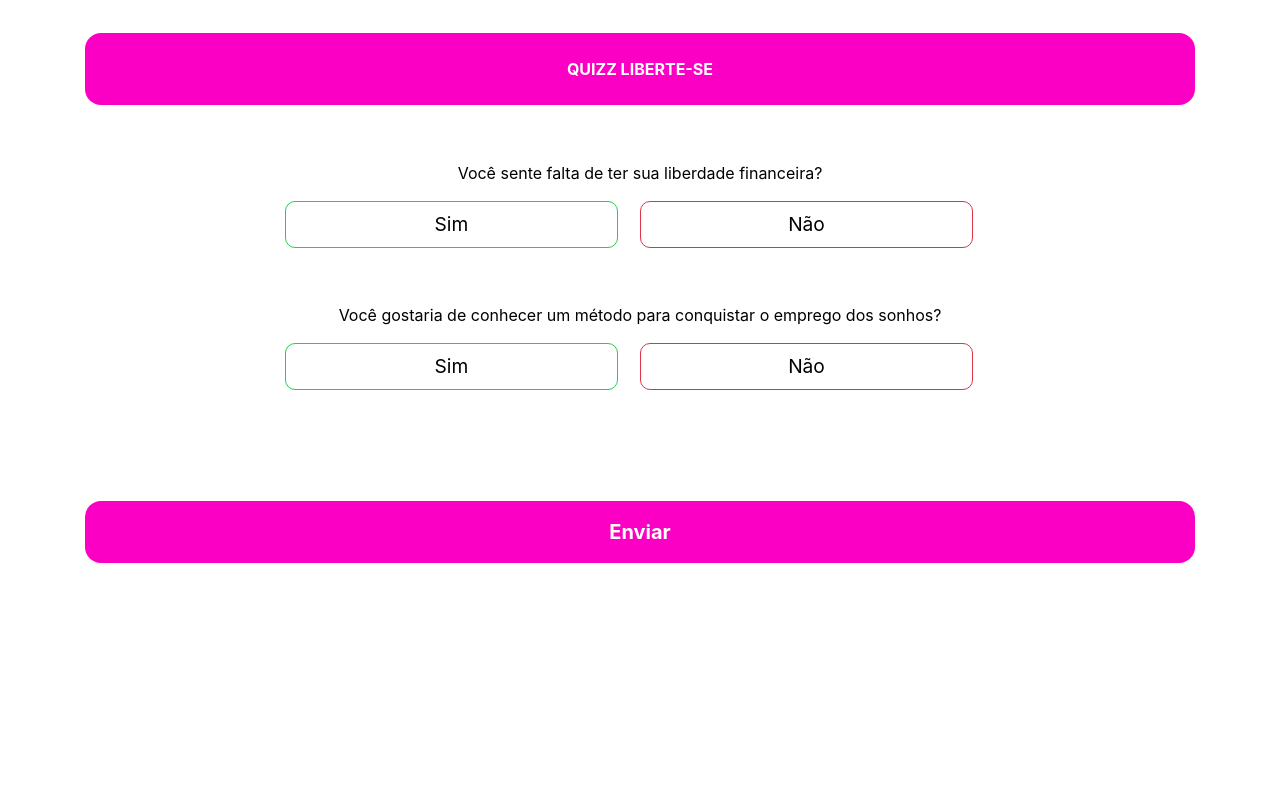
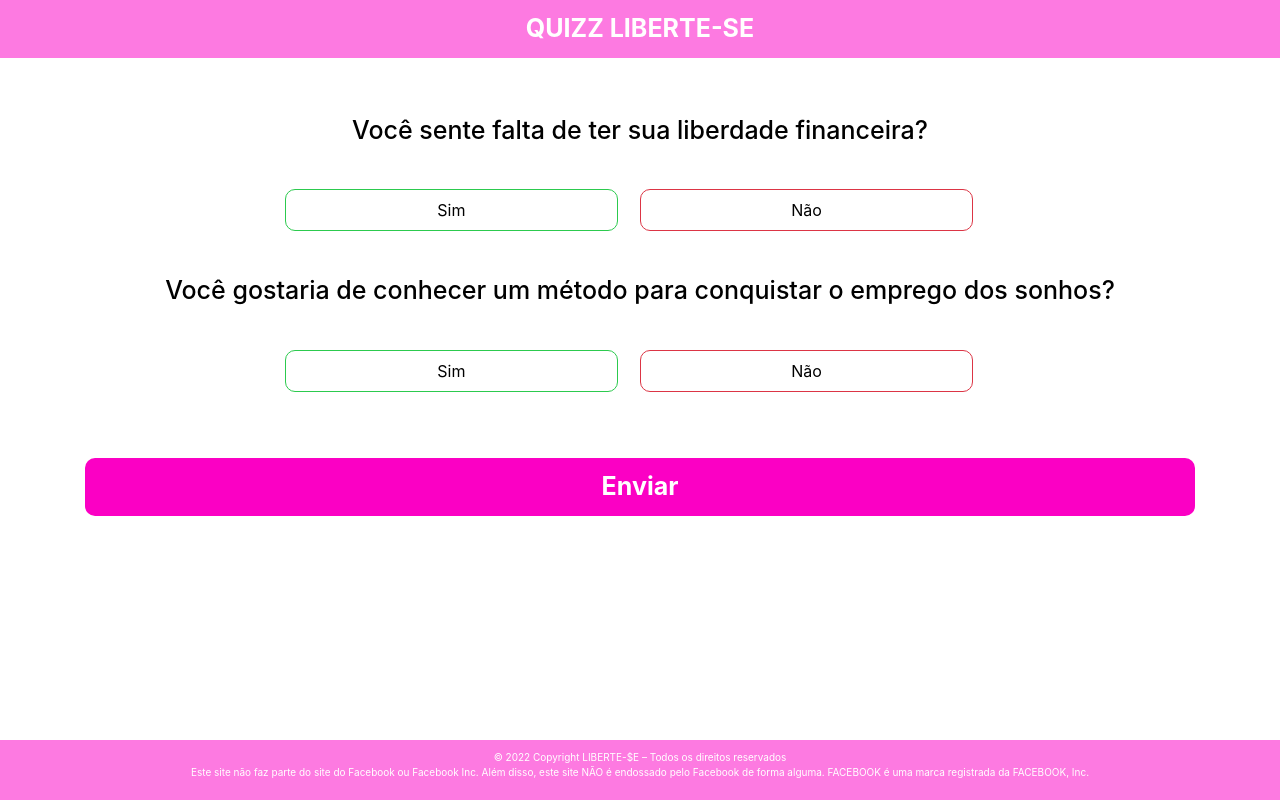
Before and after one commit to Metodo-LiberteSe/Metodo-LiberteSe.github.io, a plain HTML site: page index.html in a window 1280 px wide. Drawn offline with nearby package versions, Linux system fonts and the light colour scheme.

Commit message:
Atualização forms

```diff
--- a/index.html
+++ b/index.html
@@ -16,21 +16,20 @@
     <title>QUIZZ LIBERTE-$E</title>
 </head>
 <body>
+    <nav class="navbar" style="background-color: #fb00c585;">
+        <span class="d-block p-2 font-weight-bold m-auto">QUIZZ LIBERTE-SE</span>
+    </nav>
+
     <div class="container">
-        <header>
-            <span class="text-center d-block p-2 font-weight-bold">QUIZZ LIBERTE-SE</span>
-        </header>
-
-
         <form>
             <div class="form-group">
-                <p class="text-center">Você sente falta de ter sua liberdade financeira?</p>
+                <h2 class="text-center">Você sente falta de ter sua liberdade financeira?</h2>
                 <div class="d-flex justify-content-center">
                     <button type="button" class="button" id="FirstsButtons">Sim</button>
                     <button type="button" class="button not" id="FirstsButtons">Não</button><br>
                 </div>
 
-                <p class="text-center">Você gostaria de conhecer um método para conquistar o emprego dos sonhos?</label>
+                <h2 class="text-center">Você gostaria de conhecer um método para conquistar o emprego dos sonhos?</h2>
                 <div class="d-flex justify-content-center">
                     <button type="button"   class="button" id="SecondsButtons">Sim</button>
                     <button type="button" class="button not" id="SecondsButtons">Não</button>
@@ -39,6 +38,21 @@
         </form>
 
         <a href="http://www.libertese.site/" class="buttonSend btn-lg btn-block font-weight-bold">Enviar</a>
+
+
+
     </div>
+
+    <footer>
+        <div class="text-center p-3" style="background-color: #fb00c585;">
+            © 2022 Copyright LIBERTE-$E – Todos os direitos reservados
+            <p>
+                Este site não faz parte do site do Facebook ou Facebook Inc.
+                Além disso, este site NÃO é endossado pelo Facebook de forma alguma.
+                FACEBOOK é uma marca registrada da FACEBOOK, Inc.
+            </p>
+
+        </div>
+    </footer>
 </body>
 </html>
--- a/styles.css
+++ b/styles.css
@@ -1,27 +1,35 @@
+html{
+    font-size: 62.5%;
+}
+
 body{
+    display: flex;
+    flex-direction: column;
+    min-height: 100vh;
+
     background: rgb(255, 255, 255);
 
     color: rgb(0, 0, 0);
 }
 
-header{
-    background-color: #FB00C4;
+nav{
     color: white;
-
-    padding: 1rem 0rem;
-
-    margin-top: 3%;
-
-    border-radius: 1rem;
 }
 
 .container{
     margin-top: 1%;
+
+
 }
 
+span{
+    font-size: 2.5rem;
+}
 
-p{
-    margin-top: 5%;
+h2{
+    margin: 4% 0px;
+
+    font-size: 2.5rem;
 }
 
 .container .button{
@@ -31,7 +39,7 @@ p{
     width: 30%;
     margin-right: 2%;
 
-    font-size: 1.2rem;
+    font-size: 1.6rem;
 
     padding: 8px 9px;
 
@@ -50,12 +58,14 @@ p{
 .buttonSend{
     background-color: #FB00C4;
 
+    font-size: 2.5rem;
     text-align: center;
     color: white;
 
     padding: 1rem 2.5rem;
 
-    margin-top: 10%;
+    margin-top: 6%;
+    margin-bottom: 2%;
 
     border-radius: 1rem;
 }
@@ -70,3 +80,50 @@ p{
     color: white;
     text-decoration: none;
 }
+
+footer{
+    margin-top: auto;
+
+    color: rgb(255, 255, 255);
+}
+
+@media (max-width: 770px){
+    html{
+        font-size: 58%;
+    }
+
+    span{
+        font-size:  1.6rem;
+    }
+
+
+    h2{
+        font-size: 1.5rem;
+
+        margin: 5.5rem 0px;
+    }
+
+    .buttonSend{
+        font-size: 1.8rem;
+
+        margin-top: 20%;
+    }
+}
+
+@media (max-width: 350px){
+    html{
+        font-size: 40%;
+    }
+
+    h2{
+        font-size: 1.5rem;
+
+        margin: 5% 0px;
+    }
+
+    .buttonSend{
+        font-size: 1.5rem;
+
+        margin-top: 20%;
+    }
+}
```
